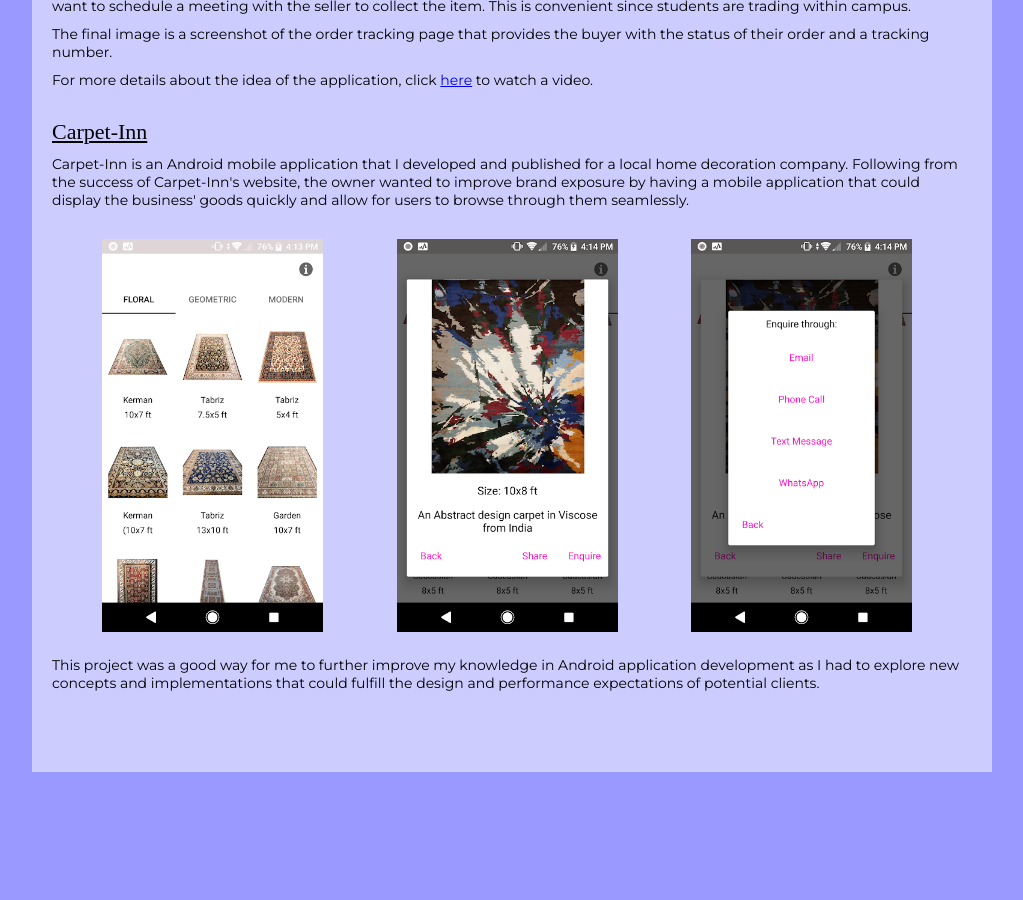
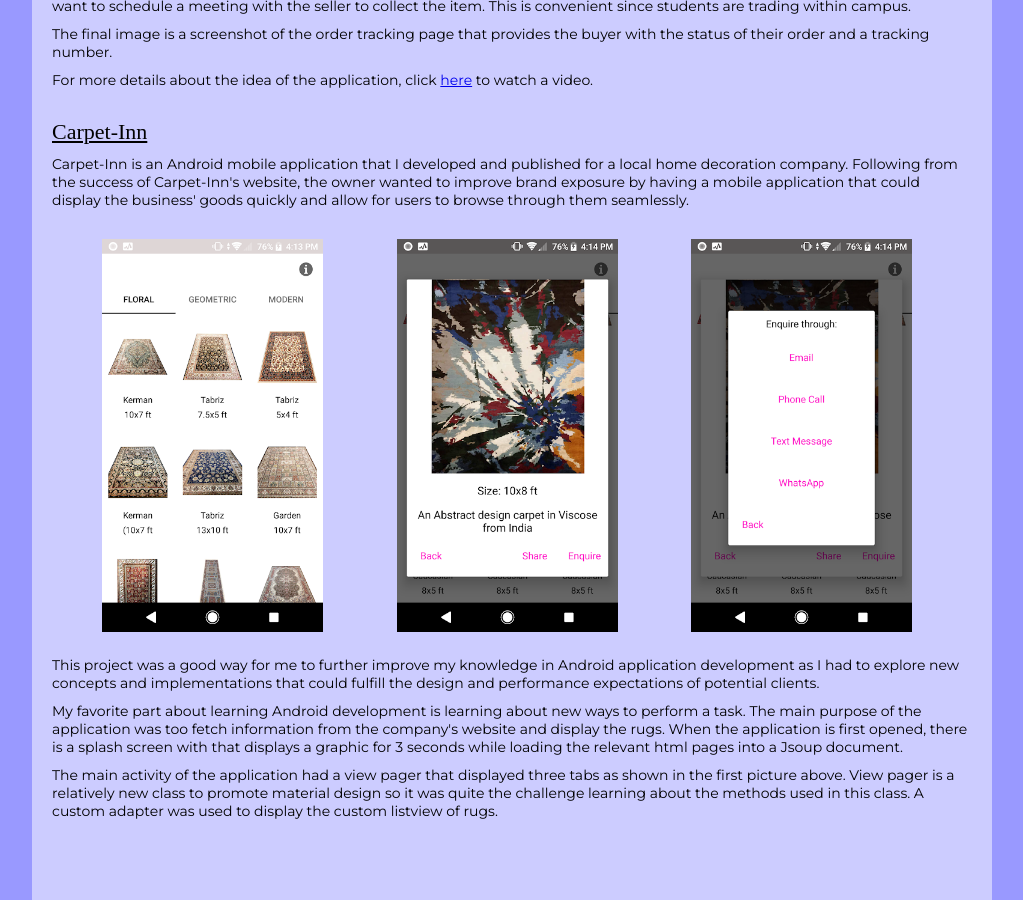
Before and after one commit to pestorius/pestorius.github.io, a Jekyll site: the page projects.html, which Jekyll copies as it is, in a window 1280 px wide and 900 px high, scrolled down 2344 px. Shown: the whole window, without its empty margins (128-1151 px from the left). Built offline with Jekyll 4.4.1, drawn with Linux system fonts in a browser that asks for light colours; before the commit the page ends 3116 px from its top, so only the background shows below that.

Commit message:
Update projects.html

```diff
--- a/projects.html
+++ b/projects.html
@@ -72,6 +72,9 @@
 		<img id="carpet_fragment" src="Picture12.png" alt="Carpet Fragment">
 		<img id="enquiry_fragment" src="Picture13.png" alt="Enquiry Fragment">
 		<p>This project was a good way for me to further improve my knowledge in Android application development as I had to explore new concepts and implementations that could fulfill the design and performance expectations of potential clients.</p>
+		<p>My favorite part about learning Android development is learning about new ways to perform a task. The main purpose of the application was too fetch information from the company's website and display the rugs. When the application is first opened, there is a splash screen with that displays a graphic for 3 seconds while loading the relevant html pages into a Jsoup document.</p>
+		<p>The main activity of the application had a view pager that displayed three tabs as shown in the first picture above. View pager is a relatively new class to promote material design so it was quite the challenge learning about the methods used in this class. A custom adapter was used to display the custom listview of rugs.</p>
+
 	</section>
 <footer></footer>
 </body>
```
